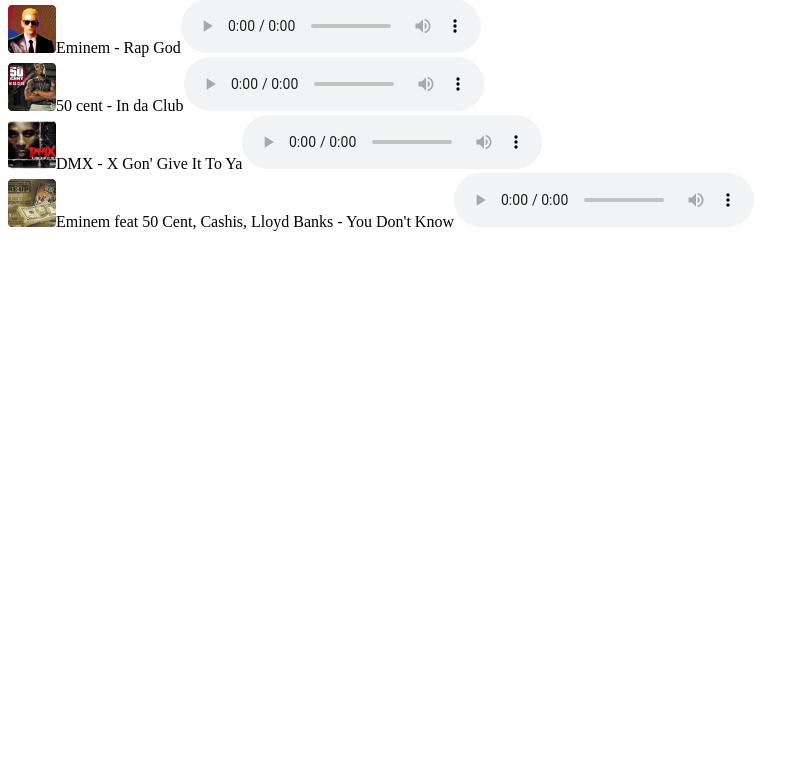
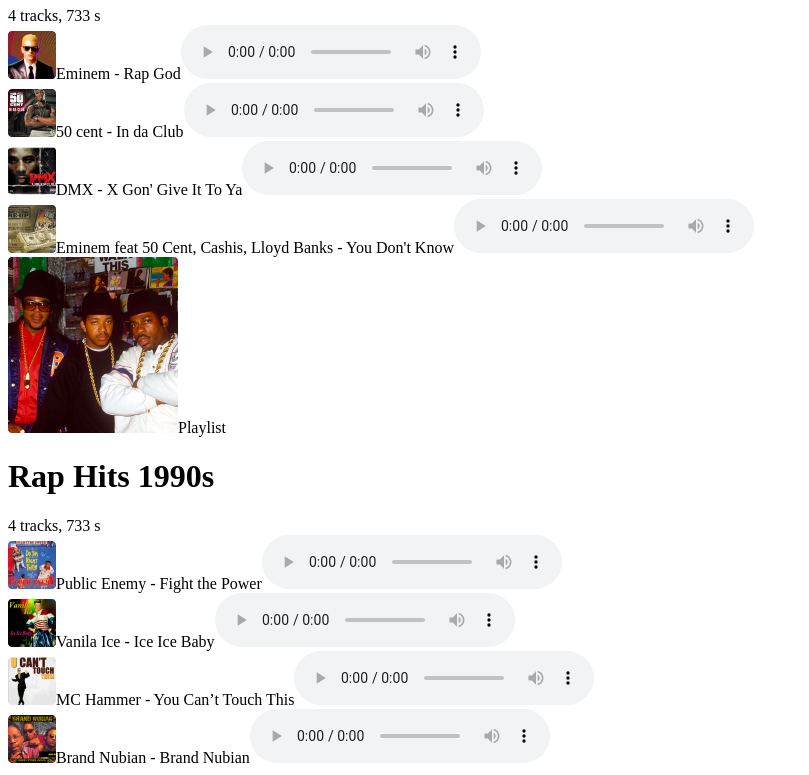
Before and after one commit to sergeistetsko/myProjects, a plain HTML site: page myMusicPlayer/index.html in a window 1280 px wide. Shown: the part 261-1036 px from the top of the page, without its empty margins (0-809 px from the left). Before the commit the page ends 800 px from the top, so only its background shows below. Drawn offline with Linux system fonts and the light colour scheme.

Commit message:
add step 2

```diff
--- /dev/null
+++ b/myMusicPlayer/data.module.js
@@ -0,0 +1,100 @@
+export const playlists = [
+    {
+        playlistId: '1',
+        playlistInfo: {
+            title: 'Hip-Hop Hits',
+            coverImageUrl: './assets/images/mainCoverImage1.png',
+            totalInfo: {
+                totalTracksCount: 4,
+                totalTracksDurationInSeconds: 733
+            }
+        },
+        tracks: [
+            {
+                trackId: '1',
+                trackCoverImageUrl: './assets/images/trackCoverImage1Playlist1.png',
+                artistName: 'Eminem',
+                trackTitle: 'Rap God',
+                trackFileUrl: './assets/audio/eminem-rap-god.mp3',
+                trackDuration: 1,
+                isTrend: true
+            },
+            {
+                trackId: '2',
+                trackCoverImageUrl: './assets/images/trackCoverImage2Playlist1.png',
+                artistName: '50 cent',
+                trackTitle: 'In da Club',
+                trackFileUrl: './assets/audio/50сent-in-da-club.mp3',
+                trackDuration: 1,
+                isTrend: false
+            },
+            {
+                trackId: '3',
+                trackCoverImageUrl: './assets/images/trackCoverImage3Playlist1.png',
+                artistName: 'DMX',
+                trackTitle: 'X Gon\' Give It To Ya',
+                trackFileUrl: './assets/audio/dmx-x-gon-give-it-to-ya.mp3',
+                trackDuration: 1,
+                isTrend: true
+            },
+            {
+                trackId: '4',
+                trackCoverImageUrl: './assets/images/trackCoverImage4Playlist1.png',
+                artistName: 'Eminem feat 50 Cent, Cashis, Lloyd Banks',
+                trackTitle: 'You Don\'t Know',
+                trackFileUrl: './assets/audio/eminem-50cent-you-dont-know.mp3',
+                trackDuration: 1,
+                isTrend: false
+            }
+        ]
+    },
+    {
+        playlistId: '2',
+        playlistInfo: {
+            title: 'Rap Hits 1990s',
+            coverImageUrl: './assets/images/mainCoverImage2.png',
+            totalInfo: {
+                totalTracksCount: 4,
+                totalTracksDurationInSeconds: 733
+            }
+        },
+        tracks: [
+            {
+                trackId: '1',
+                trackCoverImageUrl: './assets/images/trackCoverImage1Playlist2.png',
+                artistName: 'Public Enemy',
+                trackTitle: 'Fight the Power',
+                trackFileUrl: './assets/audio/public-enemy-fight-the-power.mp3',
+                trackDuration: 1,
+                isTrend: true
+            },
+            {
+                trackId: '2',
+                trackCoverImageUrl: './assets/images/trackCoverImage2Playlist2.png',
+                artistName: 'Vanila Ice',
+                trackTitle: 'Ice Ice Baby',
+                trackFileUrl: './assets/audio/vanilla-ice-ice-ice-baby.mp3',
+                trackDuration: 1,
+                isTrend: false
+            },
+            {
+                trackId: '3',
+                trackCoverImageUrl: './assets/images/trackCoverImage3Playlist2.png',
+                artistName: 'MC Hammer',
+                trackTitle: 'You Can’t Touch This',
+                trackFileUrl: './assets/audio/mc-hammer-u-can\'t-touch-this.mp3',
+                trackDuration: 1,
+                isTrend: true
+            },
+            {
+                trackId: '4',
+                trackCoverImageUrl: './assets/images/trackCoverImage4Playlist2.png',
+                artistName: 'Brand Nubian',
+                trackTitle: 'Brand Nubian',
+                trackFileUrl: './assets/audio/brand-nubian-brand-nubian.mp3',
+                trackDuration: 1,
+                isTrend: false
+            }
+        ]
+    }
+]
--- a/myMusicPlayer/index.html
+++ b/myMusicPlayer/index.html
@@ -5,6 +5,6 @@
     <title>myMusicPlayer</title>
 </head>
 <body>
-    <script src="myMusicPlayer.js"></script>
+    <script src="index.module.js" type="module"></script>
 </body>
 </html>
--- /dev/null
+++ b/myMusicPlayer/index.module.js
@@ -0,0 +1,6 @@
+import {playlists} from './data.module.js'
+import {renderPlaylist} from './render/renderPlaylist.module.js'
+
+for (let i = 0; i < playlists.length; i++) {
+    renderPlaylist(playlists[i])
+}
--- a/myMusicPlayer/myMusicPlayer.js
+++ /dev/null
@@ -1,84 +0,0 @@
-// data
-const playlist = {
-    playlistId: '1',
-    playlistInfo: {
-        title: 'Hip-Hop Hits',
-        coverImageUrl: './assets/images/mainCoverImage1.png',
-        totalInfo: {
-            totalTracksCount: 4,
-            totalTracksDurationInSeconds: 733
-        }
-    },
-    tracks: [
-        {
-            trackId: '1',
-            trackCoverImageUrl: './assets/images/trackCoverImage1Playlist1.png',
-            artistName: 'Eminem',
-            trackTitle: 'Rap God',
-            trackFileUrl: './assets/audio/eminem-rap-god.mp3',
-            trackDuration: 1,
-            isTrend: true
-        },
-        {
-            trackId: '2',
-            trackCoverImageUrl: './assets/images/trackCoverImage2Playlist1.png',
-            artistName: '50 cent',
-            trackTitle: 'In da Club',
-            trackFileUrl: './assets/audio/50сent-in-da-club.mp3',
-            trackDuration: 1,
-            isTrend: false
-        },
-        {
-            trackId: '3',
-            trackCoverImageUrl: './assets/images/trackCoverImage3Playlist1.png',
-            artistName: 'DMX',
-            trackTitle: 'X Gon\' Give It To Ya',
-            trackFileUrl: './assets/audio/dmx-x-gon-give-it-to-ya.mp3',
-            trackDuration: 1,
-            isTrend: true
-        },
-        {
-            trackId: '4',
-            trackCoverImageUrl: './assets/images/trackCoverImage4Playlist1.png',
-            artistName: 'Eminem feat 50 Cent, Cashis, Lloyd Banks',
-            trackTitle: 'You Don\'t Know',
-            trackFileUrl: './assets/audio/eminem-50cent-you-dont-know.mp3',
-            trackDuration: 1,
-            isTrend: false
-        }
-    ]
-}
-function renderPlaylist(anyPlaylist) {
-    renderPlaylistHeader(anyPlaylist.playlistInfo)
-    renderTrack(anyPlaylist.tracks[0])
-    renderTrack(anyPlaylist.tracks[1])
-    renderTrack(anyPlaylist.tracks[2])
-    renderTrack(anyPlaylist.tracks[3])
-}
-function renderPlaylistHeader(anyPlaylistInfo) {
-    const playlistTitleElement = document.createElement('h1')
-    playlistTitleElement.append(anyPlaylistInfo.title)
-    document.body.append(playlistTitleElement)
-
-    const playlistImageElement = document.createElement('img')
-    playlistImageElement.src = anyPlaylistInfo.coverImageUrl
-    document.body.append(playlistImageElement)
-}
-
-function renderTrack(anyTrack) {
-    const trackElement = document.createElement('div')
-    const coverTrack = document.createElement('img')
-    coverTrack.src = anyTrack.trackCoverImageUrl
-
-    trackElement.append(coverTrack)
-    trackElement.append(anyTrack.artistName + ' - ' + anyTrack.trackTitle)
-    document.body.append(trackElement)
-
-    const audioElement = document.createElement('audio')
-    audioElement.src = anyTrack.trackFileUrl
-    audioElement.controls = true
-
-    trackElement.append(audioElement)
-}
-
-renderPlaylist(playlist)
--- /dev/null
+++ b/myMusicPlayer/render/renderPlaylist.module.js
@@ -0,0 +1,10 @@
+import {playlists} from '../data.module.js'
+import {renderPlaylistHeader} from './renderPlaylistHeader.module.js'
+import {renderTrack} from './renderTrack.module.js'
+
+export function renderPlaylist(anyPlaylist) {
+    renderPlaylistHeader(anyPlaylist.playlistInfo)
+    for (let i = 0; i < anyPlaylist.tracks.length; i++) {
+        renderTrack(anyPlaylist.tracks[i])
+    }
+}
--- /dev/null
+++ b/myMusicPlayer/render/renderPlaylistHeader.module.js
@@ -0,0 +1,17 @@
+export function renderPlaylistHeader(anyPlaylistInfo) {
+    const playlistImageElement = document.createElement('img')
+    playlistImageElement.src = anyPlaylistInfo.coverImageUrl
+    document.body.append(playlistImageElement)
+
+    const playlistNameElement = document.createElement('span')
+    playlistNameElement.append('Playlist')
+    document.body.append(playlistNameElement)
+
+    const playlistTitleElement = document.createElement('h1')
+    playlistTitleElement.append(anyPlaylistInfo.title)
+    document.body.append(playlistTitleElement)
+
+    const playlistTotalTrackCountElement = document.createElement('span')
+    playlistTotalTrackCountElement.append(anyPlaylistInfo.totalInfo.totalTracksCount + ' tracks, ' + anyPlaylistInfo.totalInfo.totalTracksDurationInSeconds + ' s')
+    document.body.append(playlistTotalTrackCountElement)
+}
--- /dev/null
+++ b/myMusicPlayer/render/renderTrack.module.js
@@ -0,0 +1,15 @@
+export function renderTrack(anyTrack) {
+    const trackElement = document.createElement('div')
+    const coverTrackElement = document.createElement('img')
+    coverTrackElement.src = anyTrack.trackCoverImageUrl
+
+    trackElement.append(coverTrackElement)
+    trackElement.append(anyTrack.artistName + ' - ' + anyTrack.trackTitle)
+    document.body.append(trackElement)
+
+    const audioElement = document.createElement('audio')
+    audioElement.src = anyTrack.trackFileUrl
+    audioElement.controls = true
+
+    trackElement.append(audioElement)
+}
```
